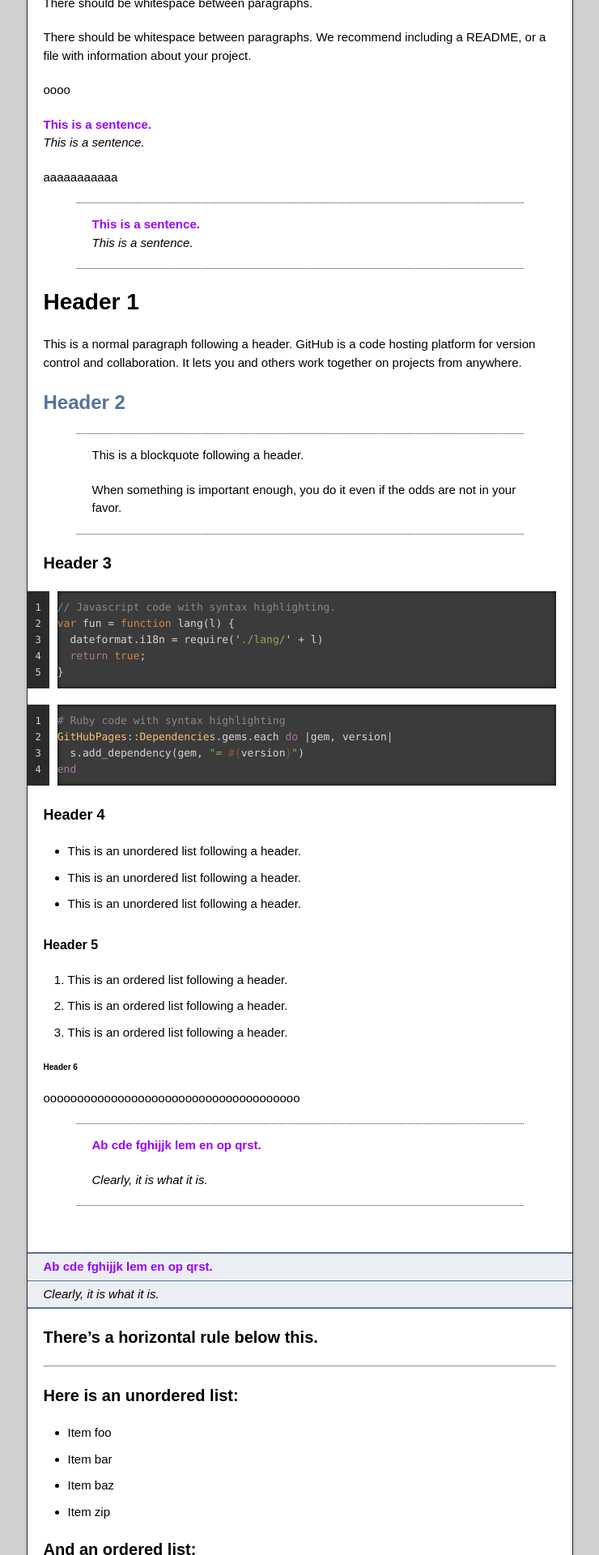
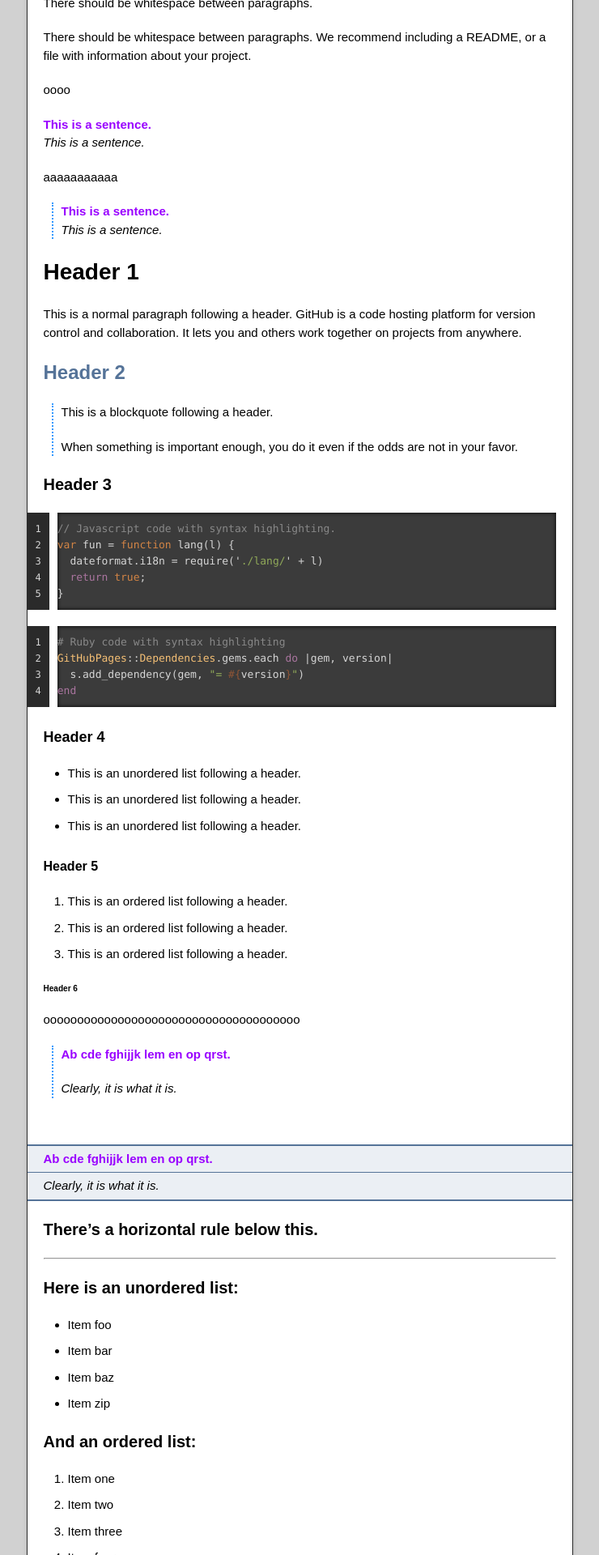
Before and after one commit to LoCCan4/loccan4.github.io, a Jekyll site: the page built from index.md, in a window 1280 px wide. Shown: the part 346-2266 px from the top of the page at 81% size, without its empty margins (270-1010 px from the left). Built offline with Jekyll 4.4.1, drawn with Linux system fonts in a browser that asks for light colours.

Commit message:
Update jekyll-theme-time-machine.scss

```diff
--- a/_sass/jekyll-theme-time-machine.scss
+++ b/_sass/jekyll-theme-time-machine.scss
@@ -415,9 +415,9 @@ footer .owner p a {
 }
 
 .markdown-body blockquote {
-  border-top: 1px dotted #333;
-  border-bottom: 1px dotted #333;
-  padding-left: 20px;
+  border-left: 2px dotted #3399ff;
+  padding-left: 10px;
+  margin-left: 10px;
 }
 
 .markdown-body img {
```
